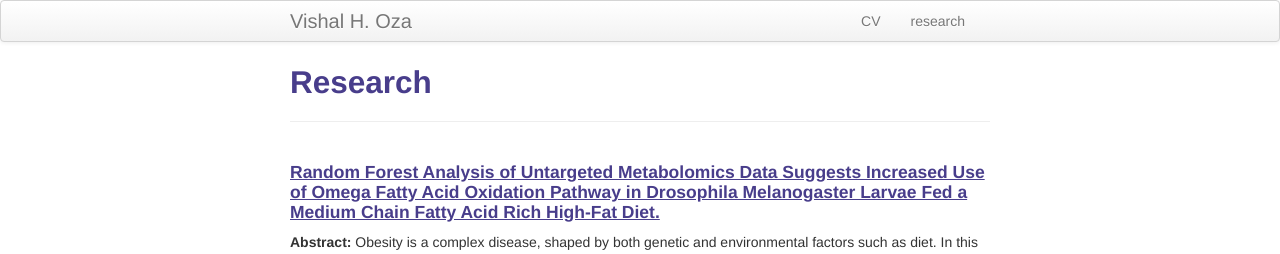
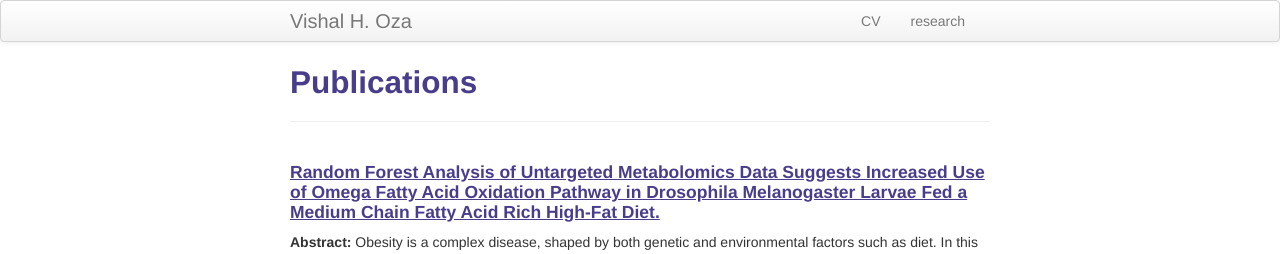
Before and after one commit to vishaloza/vishaloza.github.io, a Jekyll site: the page built from pages/research.md, in a window 1280 px wide. Shown: the top 254 px of the page. Built offline with Jekyll 4.4.1, drawn with Linux system fonts in a browser that asks for light colours.

Commit message:
Update research.md

```diff
--- a/pages/research.md
+++ b/pages/research.md
@@ -1,7 +1,7 @@
 ---
 layout: page
-title: Research
-description: Vishal H. Oza's research
+title: Publications
+description: Vishal H. Oza's Publications
 ---
 
 
```
